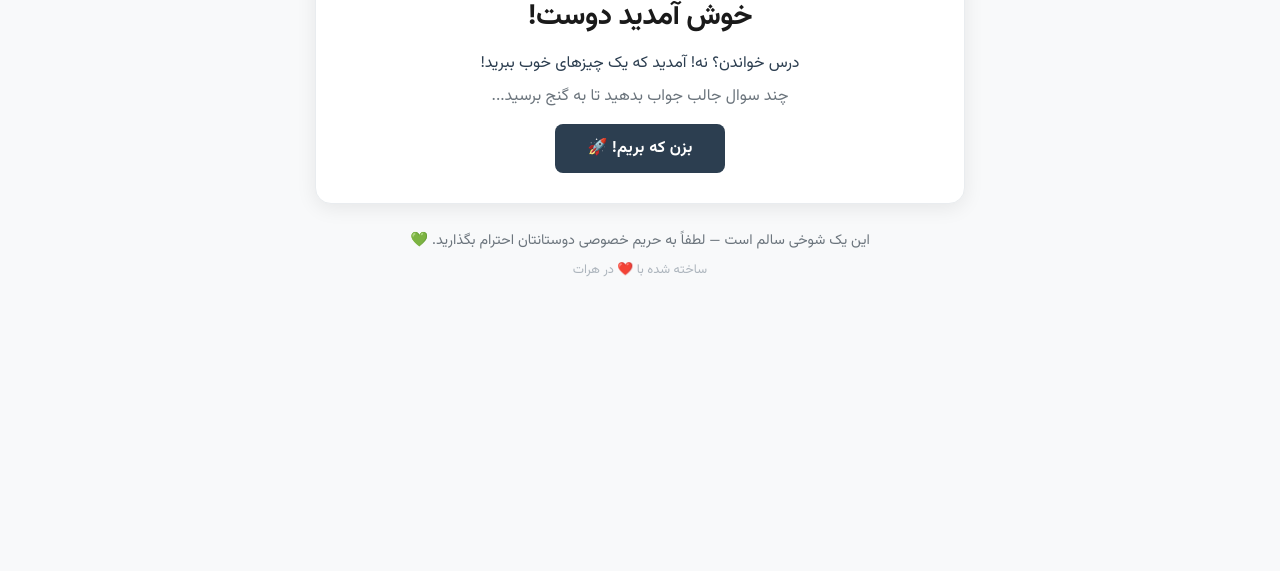
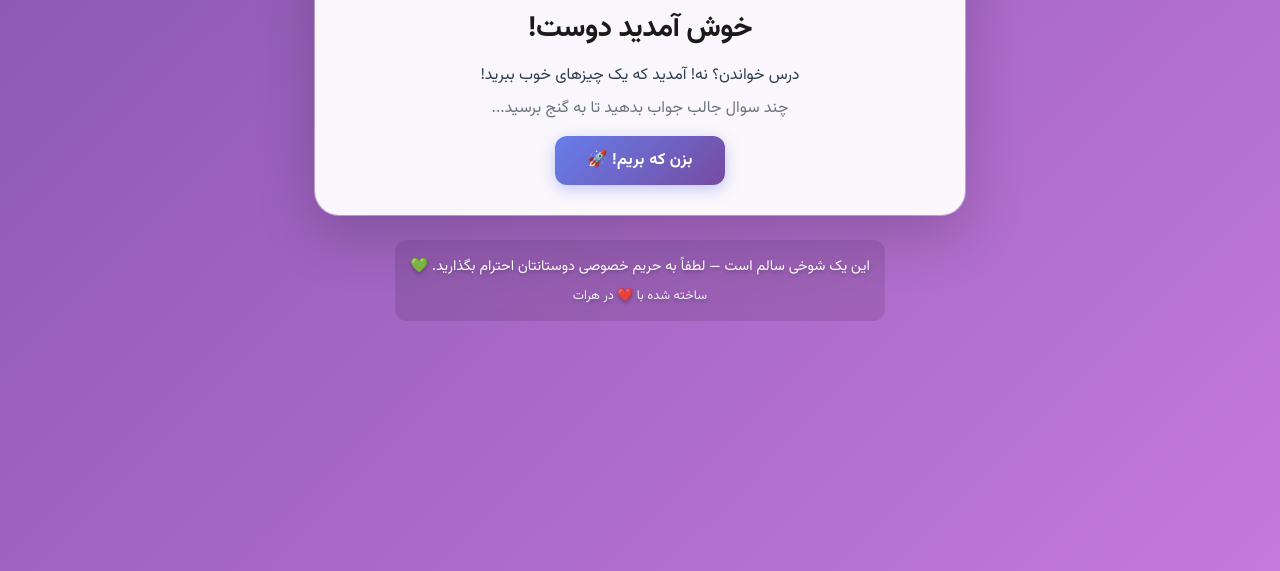
Before and after one commit to RafeKhatebi/funquiz, a plain HTML site: page index.html in a window 1280 px wide. Shown: the part 229-800 px from the top of the page. Drawn offline with Linux system fonts and the light colour scheme.

Commit message:
Update style.css

```diff
--- a/style.css
+++ b/style.css
@@ -6,7 +6,9 @@
 
 body {
     font-family: 'Vazirmatn', sans-serif;
-    background: #f8f9fa;
+    background: linear-gradient(135deg, #667eea 0%, #764ba2 50%, #f093fb 100%);
+    background-size: 400% 400%;
+    animation: gradientShift 15s ease infinite;
     color: #2c3e50;
     display: flex;
     flex-direction: column;
@@ -20,6 +22,20 @@ body {
     position: relative;
     padding: 10px;
     padding-top: 120px;
+}
+
+@keyframes gradientShift {
+    0% {
+        background-position: 0% 50%;
+    }
+
+    50% {
+        background-position: 100% 50%;
+    }
+
+    100% {
+        background-position: 0% 50%;
+    }
 }
 
 
@@ -69,7 +85,8 @@ body {
     flex-wrap: wrap;
 }
 
-.score-box, .timer-box {
+.score-box,
+.timer-box {
     display: flex;
     align-items: center;
     gap: 5px;
@@ -77,20 +94,23 @@ body {
     color: #333;
 }
 
-.score-box .icon, .timer-box .icon {
+.score-box .icon,
+.timer-box .icon {
     font-size: 1.2rem;
 }
 
-.score-box strong, .timer-box strong {
+.score-box strong,
+.timer-box strong {
     color: #2c3e50;
     font-size: 1.1rem;
 }
 
 .container {
-    background-color: #ffffff;
+    background-color: rgba(255, 255, 255, 0.95);
+    backdrop-filter: blur(20px);
     padding: 30px 40px;
-    border-radius: 16px;
-    box-shadow: 0 4px 20px rgba(0, 0, 0, 0.08);
+    border-radius: 24px;
+    box-shadow: 0 20px 60px rgba(0, 0, 0, 0.2), 0 0 0 1px rgba(255, 255, 255, 0.5);
     max-width: 650px;
     width: 90%;
     max-height: 85vh;
@@ -99,16 +119,57 @@ body {
     display: flex;
     flex-direction: column;
     justify-content: center;
-    border: 1px solid #e9ecef;
+    animation: fadeInUp 0.6s ease-out;
+}
+
+@keyframes fadeInUp {
+    from {
+        opacity: 0;
+        transform: translateY(30px);
+    }
+
+    to {
+        opacity: 1;
+        transform: translateY(0);
+    }
 }
 
 .emoji {
-    font-size: 2.5rem;
+    font-size: 3rem;
     margin-bottom: 10px;
+    animation: bounce 2s ease-in-out infinite;
+    display: inline-block;
 }
 
 .emoji.success {
-    font-size: 2.5rem;
+    font-size: 3.5rem;
+    animation: celebrate 1s ease-in-out;
+}
+
+@keyframes bounce {
+
+    0%,
+    100% {
+        transform: translateY(0);
+    }
+
+    50% {
+        transform: translateY(-15px);
+    }
+}
+
+@keyframes celebrate {
+    0% {
+        transform: scale(0) rotate(0deg);
+    }
+
+    50% {
+        transform: scale(1.3) rotate(180deg);
+    }
+
+    100% {
+        transform: scale(1) rotate(360deg);
+    }
 }
 
 .step {
@@ -206,7 +267,8 @@ h2 {
     border-radius: 8px;
 }
 
-input[type="text"], .select-box {
+input[type="text"],
+.select-box {
     width: 85%;
     padding: 14px 18px;
     border: 2px solid #dee2e6;
@@ -218,7 +280,8 @@ input[type="text"], .select-box {
     cursor: pointer;
 }
 
-input[type="text"]:focus, .select-box:focus {
+input[type="text"]:focus,
+.select-box:focus {
     border-color: #2c3e50;
     outline: none;
     box-shadow: 0 0 0 3px rgba(44, 62, 80, 0.1);
@@ -232,12 +295,14 @@ input[type="text"]:focus, .select-box:focus {
     flex-wrap: wrap;
 }
 
-.next-btn, .download-btn, .share-btn {
-    background: #2c3e50;
+.next-btn,
+.download-btn,
+.share-btn {
+    background: linear-gradient(135deg, #667eea 0%, #764ba2 100%);
     color: #ffffff;
     border: none;
     padding: 12px 32px;
-    border-radius: 8px;
+    border-radius: 12px;
     font-family: 'Vazirmatn', sans-serif;
     font-size: 1rem;
     font-weight: 600;
@@ -245,22 +310,53 @@ input[type="text"]:focus, .select-box:focus {
     text-decoration: none;
     display: inline-block;
     letter-spacing: 0.3px;
+    box-shadow: 0 4px 15px rgba(102, 126, 234, 0.4);
+    transition: all 0.3s ease;
+    position: relative;
+    overflow: hidden;
+}
+
+.next-btn::before,
+.download-btn::before,
+.share-btn::before {
+    content: '';
+    position: absolute;
+    top: 50%;
+    left: 50%;
+    width: 0;
+    height: 0;
+    border-radius: 50%;
+    background: rgba(255, 255, 255, 0.3);
+    transform: translate(-50%, -50%);
+    transition: width 0.6s, height 0.6s;
+}
+
+.next-btn:hover::before,
+.download-btn:hover::before,
+.share-btn:hover::before {
+    width: 300px;
+    height: 300px;
 }
 
 .back-btn {
-    background: transparent;
-    color: #6c757d;
-    border: 2px solid #dee2e6;
+    background: rgba(255, 255, 255, 0.9);
+    color: #2c3e50;
+    border: 2px solid rgba(255, 255, 255, 0.5);
     padding: 12px 32px;
-    border-radius: 8px;
+    border-radius: 12px;
     font-family: 'Vazirmatn', sans-serif;
     font-size: 1rem;
     font-weight: 600;
     cursor: pointer;
+    transition: all 0.3s ease;
+    backdrop-filter: blur(10px);
 }
 
-.next-btn:hover, .download-btn:hover, .share-btn:hover {
-    background: #1a252f;
+.next-btn:hover,
+.download-btn:hover,
+.share-btn:hover {
+    transform: translateY(-2px);
+    box-shadow: 0 6px 20px rgba(102, 126, 234, 0.6);
 }
 
 .back-btn:hover {
@@ -268,7 +364,9 @@ input[type="text"]:focus, .select-box:focus {
     border-color: #adb5bd;
 }
 
-.next-btn:active, .download-btn:active, .share-btn:active {
+.next-btn:active,
+.download-btn:active,
+.share-btn:active {
     background: #1a252f;
 }
 
@@ -309,15 +407,20 @@ input[type="text"]:focus, .select-box:focus {
 footer {
     margin-top: 25px;
     margin-bottom: 20px;
-    color: #6c757d;
+    color: #ffffff;
     font-size: 0.9rem;
     z-index: 1;
+    text-shadow: 0 2px 4px rgba(0, 0, 0, 0.3);
+    background: rgba(0, 0, 0, 0.1);
+    padding: 15px;
+    border-radius: 12px;
+    backdrop-filter: blur(10px);
 }
 
 .footer-small {
     font-size: 0.8rem;
     margin-top: 8px;
-    color: #adb5bd;
+    color: rgba(255, 255, 255, 0.9);
 }
 
 /* Mobile Styles */
@@ -336,7 +439,8 @@ footer {
         font-size: 0.85rem;
     }
 
-    .score-box, .timer-box {
+    .score-box,
+    .timer-box {
         font-size: 0.85rem;
     }
 
@@ -373,13 +477,17 @@ footer {
         font-size: 0.9rem;
     }
 
-    input[type="text"], .select-box {
+    input[type="text"],
+    .select-box {
         width: 100%;
         font-size: 0.95rem;
         padding: 10px;
     }
 
-    .next-btn, .download-btn, .share-btn, .back-btn {
+    .next-btn,
+    .download-btn,
+    .share-btn,
+    .back-btn {
         padding: 10px 20px;
         font-size: 0.9rem;
     }
```
